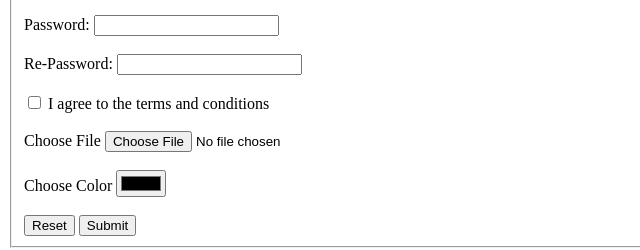
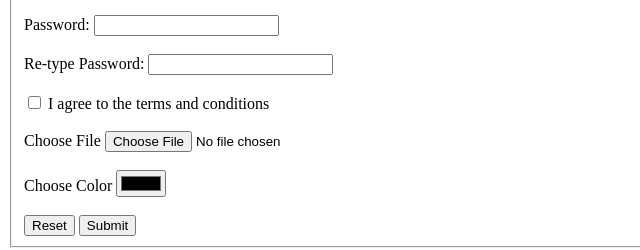
Before and after one commit to Sonub150/HTML_Classwork-3, a plain HTML site: page index.html in a window 1280 px wide. Shown: the part 505-755 px from the top of the page, 0-640 px from the left. Drawn offline with Linux system fonts and the light colour scheme.

Commit message:
HTML_Classwork-3

```diff
--- a/index.html
+++ b/index.html
@@ -54,7 +54,7 @@
       <label for="Password">Password:</label>
       <input type="password" id="Password" name="Password">
       <br><br>
-      <label for="Re-Password">Re-Password:</label>
+      <label for="Re-Password">Re-type Password:</label>
       <input type="password" id="Re-Password" name="Re-Password">
       <br><br>
     <input type="checkbox">
```
